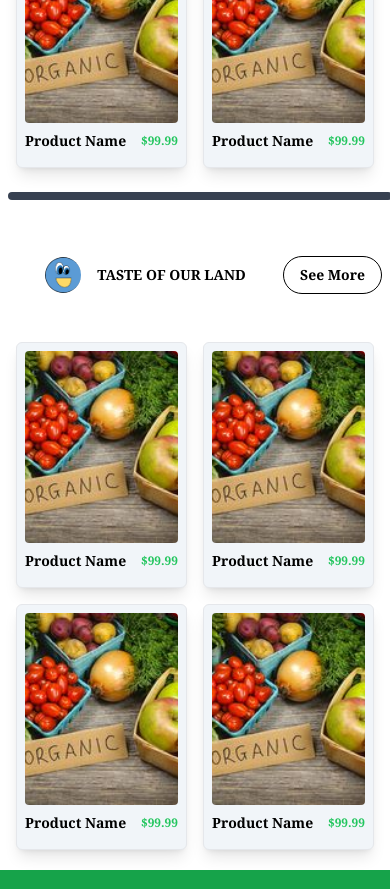
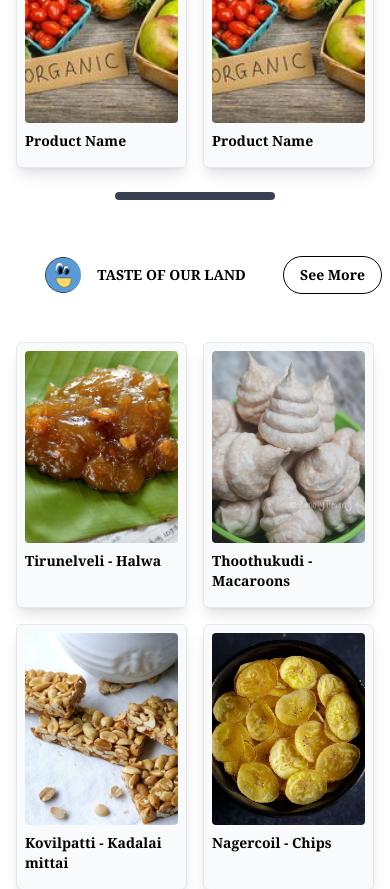
Before and after one commit to GayathriCodes2/THENNAVAN-UI, a Next.js app: page / in a window 390 px wide. Shown: the part 840-1729 px from the top of the page. Built offline with nearby package versions, Linux system fonts and the light colour scheme.

Commit message:
Changed hr tag

```diff
--- a/app/page.js
+++ b/app/page.js
@@ -29,24 +29,20 @@ function page() {
 ];
 
 const tastyProducts = [{
-  imageUrl: '/22.jpg',
-  heading: 'Product Name',
-  price: '99.99',
+  imageUrl: '/Tirunelveli-Halwa.jpg',
+  heading: 'Tirunelveli - Halwa',
   productUrl: '/tasteofourlandproducts',
 },{
-  imageUrl: '/22.jpg',
-  heading: 'Product Name',
-  price: '99.99',
+  imageUrl: '/Thoothukudi-Macaroons.jpg',
+  heading: 'Thoothukudi - Macaroons',
   productUrl: '/tasteofourlandproducts',
 },{
-  imageUrl: '/22.jpg',
-  heading: 'Product Name',
-  price: '99.99',
+  imageUrl: '/Peanut-candy.jpg',
+  heading: 'Kovilpatti - Kadalai mittai',
   productUrl: '/tasteofourlandproducts',
 },{
-  imageUrl: '/22.jpg',
-  heading: 'Product Name',
-  price: '99.99',
+  imageUrl: '/Banana-chips.jpg',
+  heading: 'Nagercoil - Chips',
   productUrl: '/tasteofourlandproducts',
 },
 ];
@@ -55,7 +51,7 @@ const tastyProducts = [{
     <div>
       <Carousel/>
 
-      <hr className="w-96 h-2 mx-auto my-4 bg-gray-700 border-0 rounded md:my-10 "></hr>
+      <hr className="lg:w-96 w-40 h-2 mx-auto my-4 bg-gray-700 border-0 rounded md:my-10 "></hr>
 
       <HomeProfileImage
         text="From Farmers"
@@ -72,7 +68,7 @@ const tastyProducts = [{
         ))}
       </div>
 
-      <hr className="w-96 h-2 mx-auto my-4 bg-gray-700 border-0 rounded md:my-10 "></hr>
+      <hr className="lg:w-96 w-40 h-2 mx-auto my-4 bg-gray-700 border-0 rounded md:my-10 "></hr>
 
       <HomeProfileImage
         text="Taste of our land"
--- a/components/header.jsx
+++ b/components/header.jsx
@@ -18,7 +18,7 @@ const Header = () => {
             {/* Navigation Menu (Desktop) */}
             <div className="flex items-center space-x-4">
                 <nav className="hidden md:flex items-center space-x-4 ml-auto ">
-                    <a href="/about-us" className="nav-link hover:bg-green-500 transition-all rounded p-2">Who We Are</a>
+                    <a href="/about-us" className="nav-link hover:bg-green-500 transition-all rounded p-2">About-us</a>
                     <a href="/sellwithus" className="nav-link  hover:bg-green-500 transition-all rounded p-2">Sell With Us</a>
                     <a href="/our-cultivated-products" className="nav-link  hover:bg-green-500 transition-all rounded p-2">Our Harvested Goods</a>
                     <a href="/famous-products" className="nav-link  hover:bg-green-500 transition-all rounded p-2">Signature Local Delicacies</a>
--- a/components/homePageListCard.jsx
+++ b/components/homePageListCard.jsx
@@ -2,7 +2,7 @@ import Image from 'next/image';
 import Link from 'next/link';
 const HomepageCard = ({ data }) => {
   return (
-    <div className="shadow-lg border rounded-md overflow-hidden lg:p-4 lg:m-6 m-2 p-2 bg-slate-100">
+    <div className="shadow-lg border rounded-md overflow-hidden lg:p-4 lg:m-6 m-2 p-2 bg-slate-50">
       <Link href={data.productUrl}>
       <div className="relative h-48 w-full">
         <Image
@@ -18,7 +18,6 @@ const HomepageCard = ({ data }) => {
 
         <div className="flex items-center justify-between my-auto">
           <h4 className="lg:text-xl text-sm font-semibold mb-2 mt-2">{data.heading}</h4>
-          <p className="lg:text-lg font-bold text-xs text-green-500">${data.price}</p>
         </div>
       </div>
       </Link>
--- a/components/sellWithUsForm.jsx
+++ b/components/sellWithUsForm.jsx
@@ -78,11 +78,18 @@ Product Details: ${productDetails}
 
     return (
 
-        <div className="grid grid-cols-1 sm:grid-cols-2">
+        <div>
+
+            <h2 className="text-2xl font-semibold mb-6 mx-auto">Sell with Us</h2>
+
+
+            <div className="grid w-full grid-cols-1 sm:grid-cols-2">
+
                 {/* Left side: Image */}
-        <div className="hidden sm:flex justify-end items-center">
+                <div className="hidden sm:flex justify-center items-center">
+
                     <img
-            src='\8.jpg'
+                        src='/sell-with-us-image.png'
                         alt="Logo"
                         style={{ width: '100%', maxWidth: '500px' }}
                     />
@@ -90,7 +97,6 @@ Product Details: ${productDetails}
 
                 {/* Right side: Form */}
                 <div className="max-w-xl mx-auto mt-8 p-6  shadow-md rounded-md w-full bg-white" style={{ outline: '2px solid #7d847d' }}>
-          <h2 className="text-2xl font-semibold mb-6 mx-auto">Sell with Us</h2>
 
                     <form onSubmit={handleSubmit} target="_blank">
                         <div className="mb-4">
@@ -226,8 +232,9 @@ Product Details: ${productDetails}
                             Proceed
                         </button>
                     </form>
-
-        </div></div>
+                </div>
+            </div>
+        </div>
     );
 };
 
```
Lines whose indentation alone changed are shown as unchanged.
